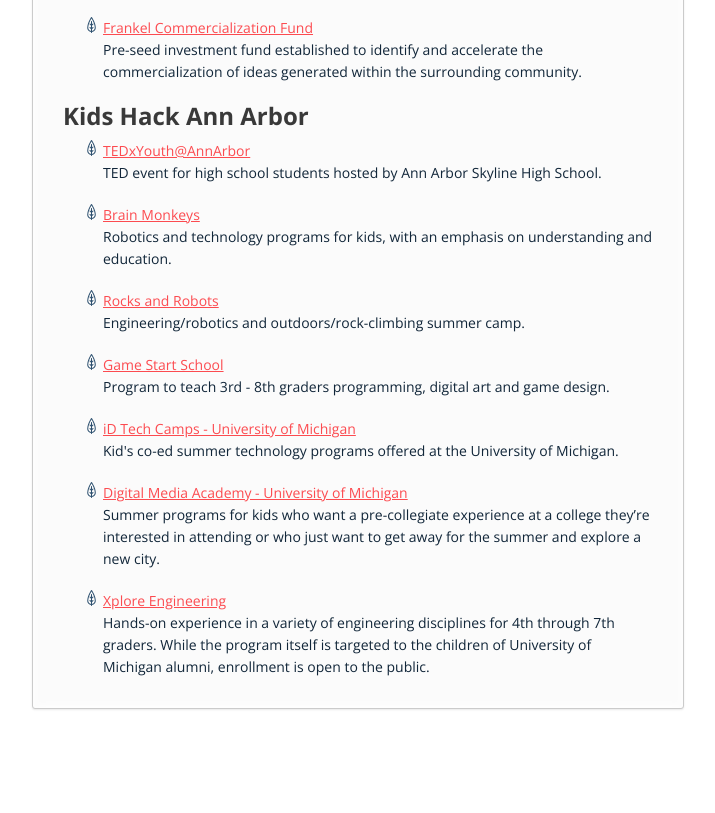
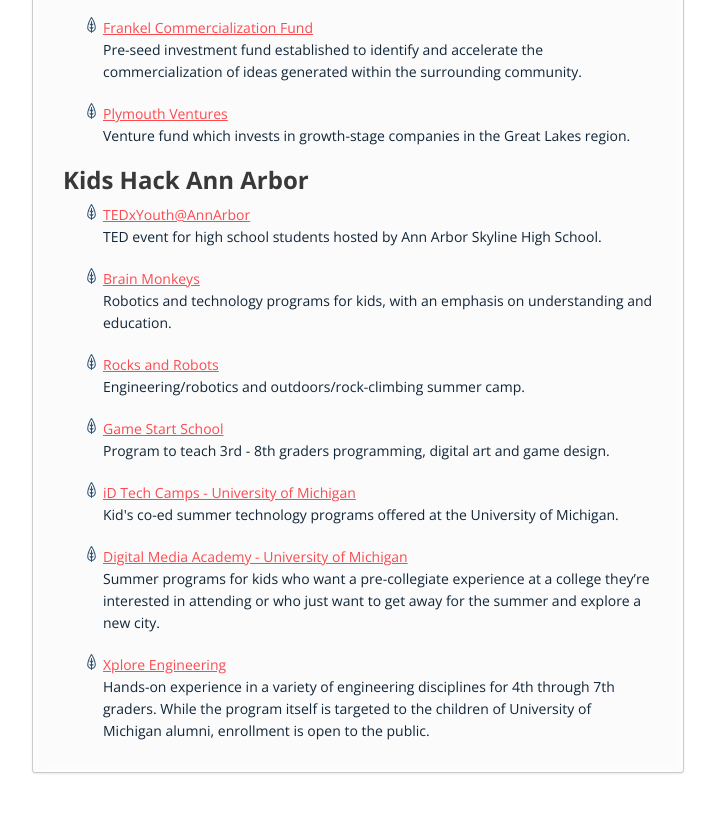
Before and after one commit to jshwlkr/hacka2, a plain HTML site: page index.html in a window 1280 px wide. Shown: the part 9250-10063 px from the top of the page, without its empty margins (283-998 px from the left). Before the commit the page ends 9999 px from the top, so only its background shows below. Drawn offline with nearby package versions, Linux system fonts and the light colour scheme.

Commit message:
added Plymouth Ventures

```diff
--- a/index.html
+++ b/index.html
@@ -483,6 +483,10 @@
                   <a href="http://www.zli.bus.umich.edu/vc_pe/frankel_fund.asp">Frankel Commercialization Fund</a>
                   <p>Pre-seed investment fund established to identify and accelerate the commercialization of ideas generated within the surrounding community.</p>
                 </li>
+                <li>
+                  <a href="http://plymouthvc.com/">Plymouth Ventures</a>
+                  <p>Venture fund which invests in growth-stage companies in the Great Lakes region.</p>
+                </li>
             </ul>
             <h2>Kids Hack Ann Arbor</h2>
             <ul>
```
